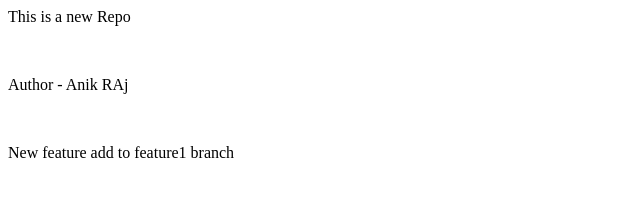
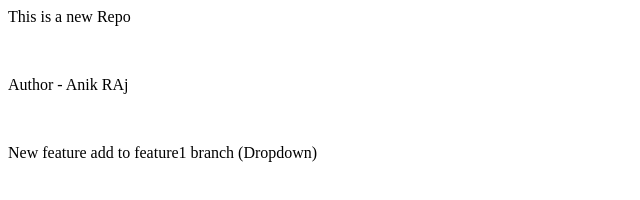
Before and after one commit to anik16raj11/LocalRepo, a plain HTML site: page index.html in a window 1280 px wide. Shown: the whole page, without its empty margins (0-640 px from the left). Drawn offline with Linux system fonts and the light colour scheme.

```diff
--- a/index.html
+++ b/index.html
@@ -2,4 +2,4 @@
 <br>
 <p>Author - Anik RAj</p>
 <br>
-<p>New feature add to feature1 branch</p>
+<p>New feature add to feature1 branch (Dropdown)</p>
```
